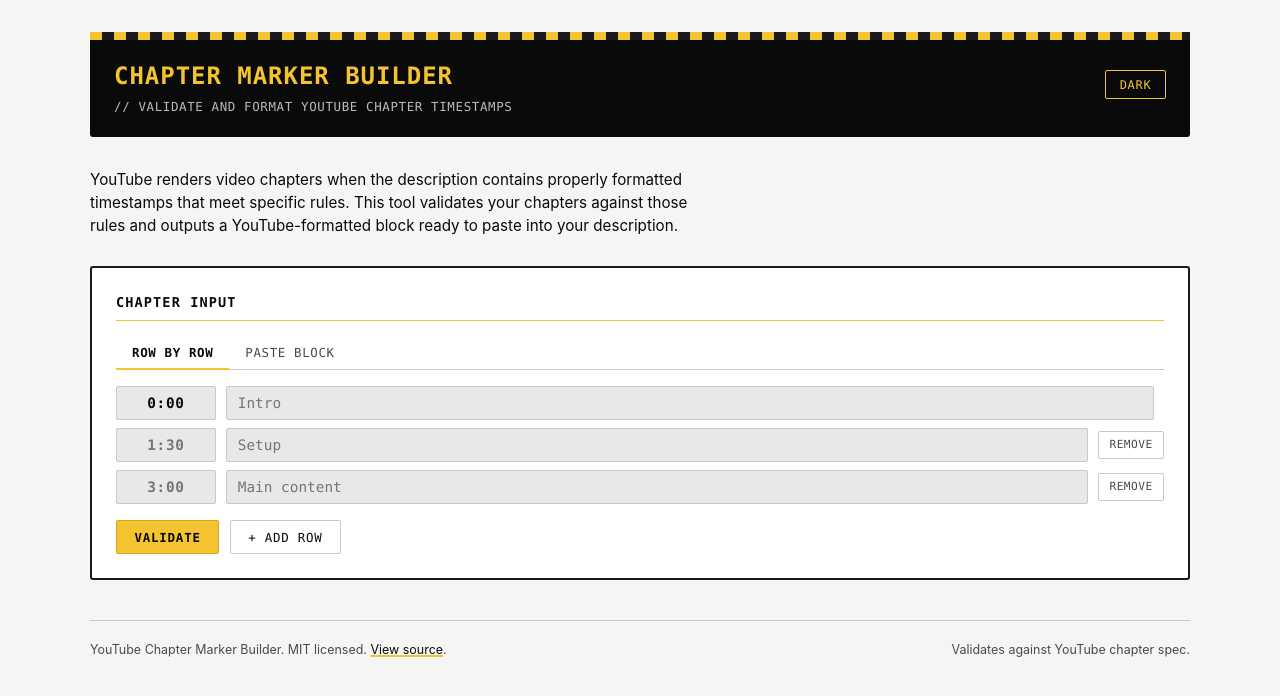
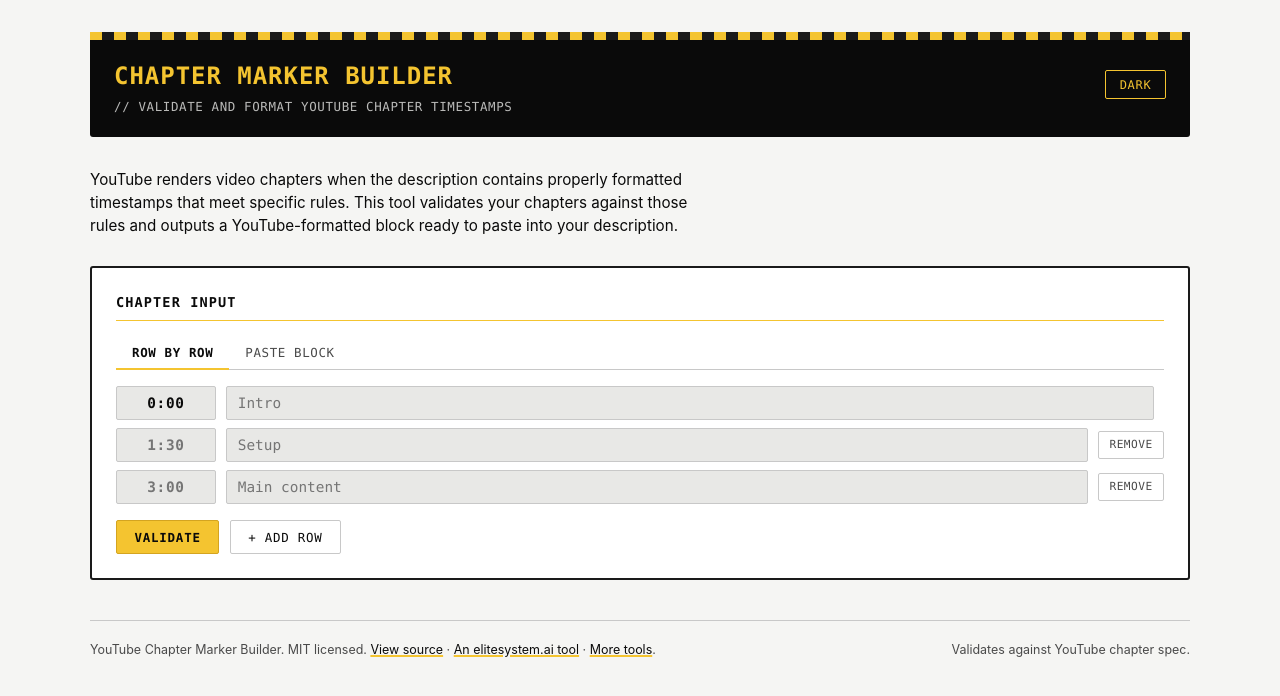
Before and after one commit to 0xelitesystem/youtube-chapter-marker-builder, a plain HTML site: page index.html in a window 1280 px wide. Drawn offline with Linux system fonts and the light colour scheme.

Commit message:
Give the page title a real pitch

```diff
--- a/index.html
+++ b/index.html
@@ -3,7 +3,7 @@
 <head>
 <meta charset="UTF-8">
 <meta name="viewport" content="width=device-width, initial-scale=1.0">
-<title>YouTube Chapter Marker Builder</title>
+<title>YouTube Chapter Marker Builder - validate and format YouTube chapter timestamps</title>
 <meta name="description" content="youtube-chapter-marker-builder">
 <meta property="og:title" content="YouTube Chapter Marker Builder">
 <meta property="og:description" content="youtube-chapter-marker-builder">
@@ -435,7 +435,7 @@ footer a { color: var(--ink); text-decoration: underline; text-decoration-color:
 </div>
 
 <footer>
-  <div>YouTube Chapter Marker Builder. MIT licensed. <a href="https://github.com/0xelitesystem/youtube-chapter-marker-builder" target="_blank" rel="noopener">View source</a>.</div>
+  <div>YouTube Chapter Marker Builder. MIT licensed. <a href="https://github.com/0xelitesystem/youtube-chapter-marker-builder" target="_blank" rel="noopener">View source</a> &middot; <a href="https://elitesystem.ai" target="_blank" rel="noopener">An elitesystem.ai tool</a> &middot; <a href="https://0xelitesystem.github.io/" target="_blank" rel="noopener">More tools</a>.</div>
   <div>Validates against YouTube chapter spec.</div>
 </footer>
 </div>
```
